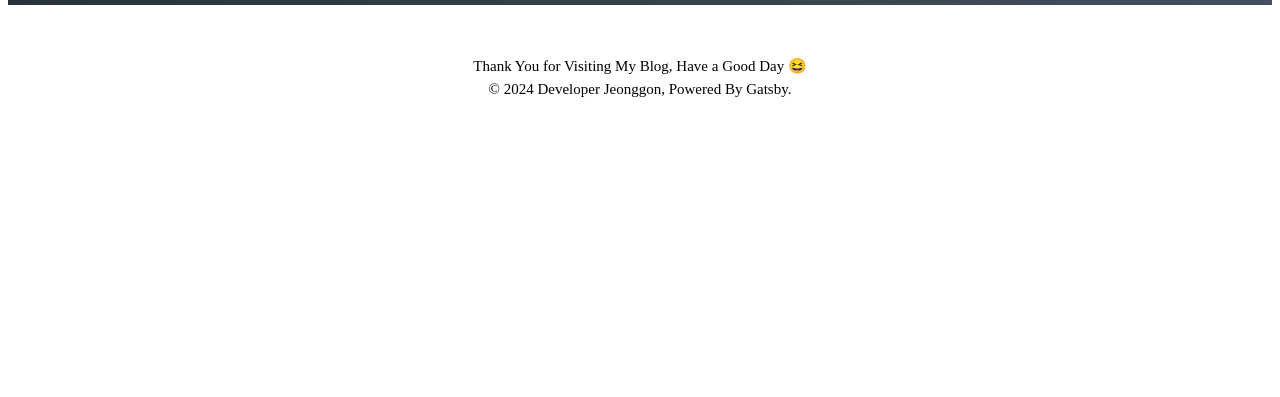
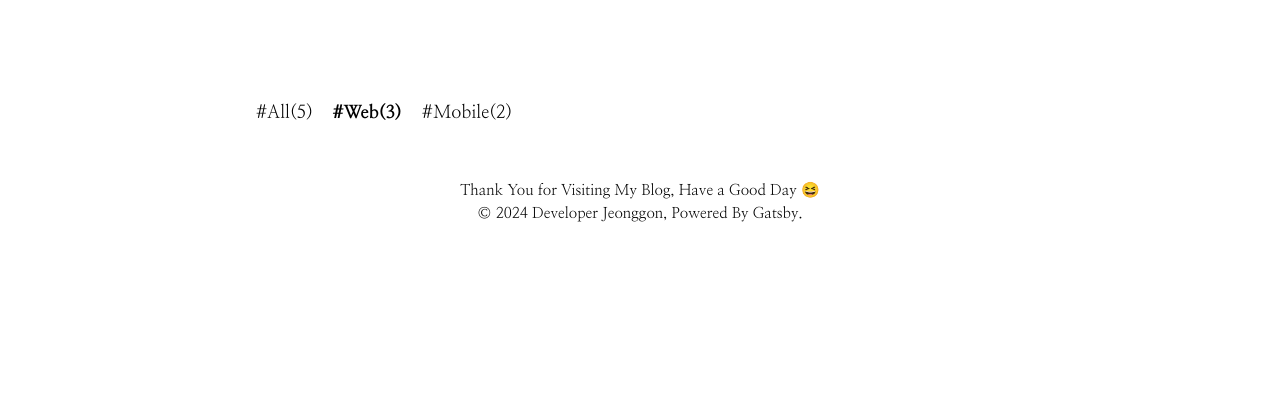
Before and after one commit to JeonggonCho/Gatsby-practice-jeonggon, a Gatsby site in the folder Gatsby-theme-jeonggon/: page / in a window 1280 px wide. Shown: the part 403-800 px from the top of the page. Built offline with nearby package versions, Linux system fonts and the light colour scheme; Gatsby itself is replaced by a stand-in of ours.

Commit message:
feat: CategroyList

```diff
--- a/Gatsby-theme-jeonggon/src/components/Common/GlobalStyle.tsx
+++ b/Gatsby-theme-jeonggon/src/components/Common/GlobalStyle.tsx
@@ -26,7 +26,7 @@
 `;
 
 const GlobalStyle: FunctionComponent = function() {
-  return <Global style={defaultStyle} />
+  return <Global styles={defaultStyle} />
 };
 
 export default GlobalStyle;
--- /dev/null
+++ b/Gatsby-theme-jeonggon/src/components/Main/CategoryList.tsx
@@ -0,0 +1,61 @@
+import React, { FunctionComponent, ReactNode } from 'react'
+import styled from '@emotion/styled'
+import { Link } from 'gatsby'
+
+type CategoryItemProps = {
+  active: boolean;
+}
+
+type GatsbyLinkProps = {
+  children: ReactNode;
+  className?: string;
+  to: string;
+} & CategoryItemProps
+
+export type CategoryListProps = {
+  selectedCategory: string
+  categoryList: {
+    // 프로퍼티 이름은 문자열, 프로퍼티 값은 숫자로 타입
+    [key: string]: number
+  }
+}
+
+const CategoryListWrapper = styled.div`
+    display: flex;
+    flex-wrap: wrap;
+    width: 768px;
+    margin: 100px auto 0;
+`;
+
+// eslint-disable-next-line @typescript-eslint/no-unused-vars
+const CategoryItem = styled(({active, ...props}: GatsbyLinkProps) => (
+  <Link {...props} />
+))<CategoryItemProps>`
+    margin-right: 20px;
+    padding: 5px 0;
+    font-size: 18px;
+    font-weight: ${({active}) => (active? '800': '400')};
+    cursor: pointer;
+
+    &:last-of-type {
+        margin-right: 0;
+    }
+`;
+
+const CategoryList: FunctionComponent<CategoryListProps> = function({ selectedCategory, categoryList,}) {
+  return (
+    <CategoryListWrapper>
+      {Object.entries(categoryList).map(([name, count]) => (
+        <CategoryItem
+          to={`/?category=${name}`}
+          active={name === selectedCategory}
+          key={name}
+        >
+          #{name}({count})
+        </CategoryItem>
+      ))}
+    </CategoryListWrapper>
+  )
+};
+
+export default CategoryList;
--- a/Gatsby-theme-jeonggon/src/components/Main/Introduction.tsx
+++ b/Gatsby-theme-jeonggon/src/components/Main/Introduction.tsx
@@ -37,7 +37,7 @@
 
         <div>
           <SubTitle>Nice to Meet You,</SubTitle>
-          <Title>I'm Junior Frontend Dveloper Jeonggon</Title>
+          <Title>I'm Junior Frontend Developer Jeonggon</Title>
         </div>
       </Wrapper>
     </Background>
--- a/Gatsby-theme-jeonggon/src/pages/index.tsx
+++ b/Gatsby-theme-jeonggon/src/pages/index.tsx
@@ -2,7 +2,14 @@
 import styled from '@emotion/styled'
 import GlobalStyle from 'components/Common/GlobalStyle'
 import Introduction from 'components/Main/Introduction'
+import CategoryList from 'components/Main/CategoryList'
 import Footer from 'components/Common/Footer'
+
+const CATEGORY_LIST = {
+  All: 5,
+  Web: 3,
+  Mobile: 2,
+}
 
 const Container = styled.div`
     display: flex;
@@ -15,6 +22,7 @@
     <Container>
       <GlobalStyle />
       <Introduction />
+      <CategoryList selectedCategory="Web" categoryList={CATEGORY_LIST} />
       <Footer />
     </Container>
   )
```
Also changed, not shown: README.md, readme_assets/category_list_rendering_check.png (added), readme_assets/footer_rendering_check.png, readme_assets/introduction_rendering_check.png (added), readme_assets/jam_stack.png (added), readme_assets/upper_bar_check.png (deleted), 1 other file.
